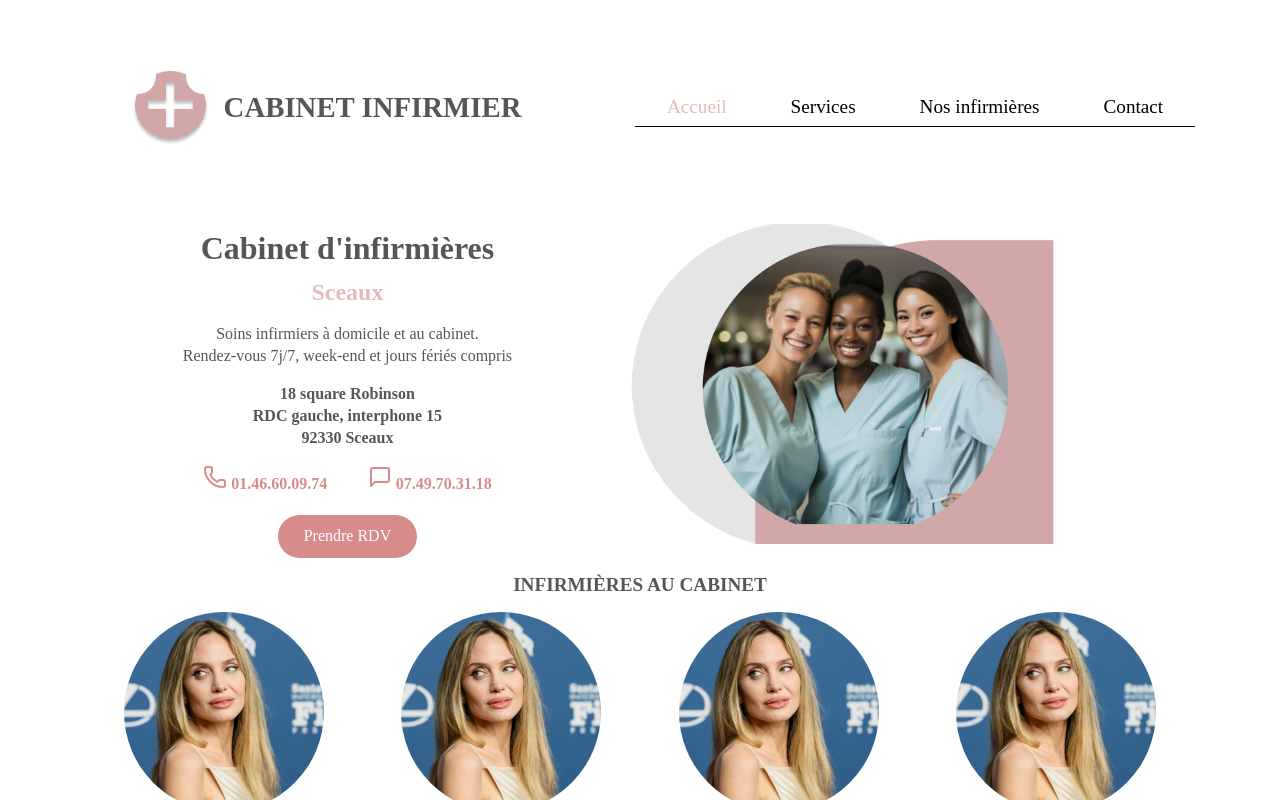
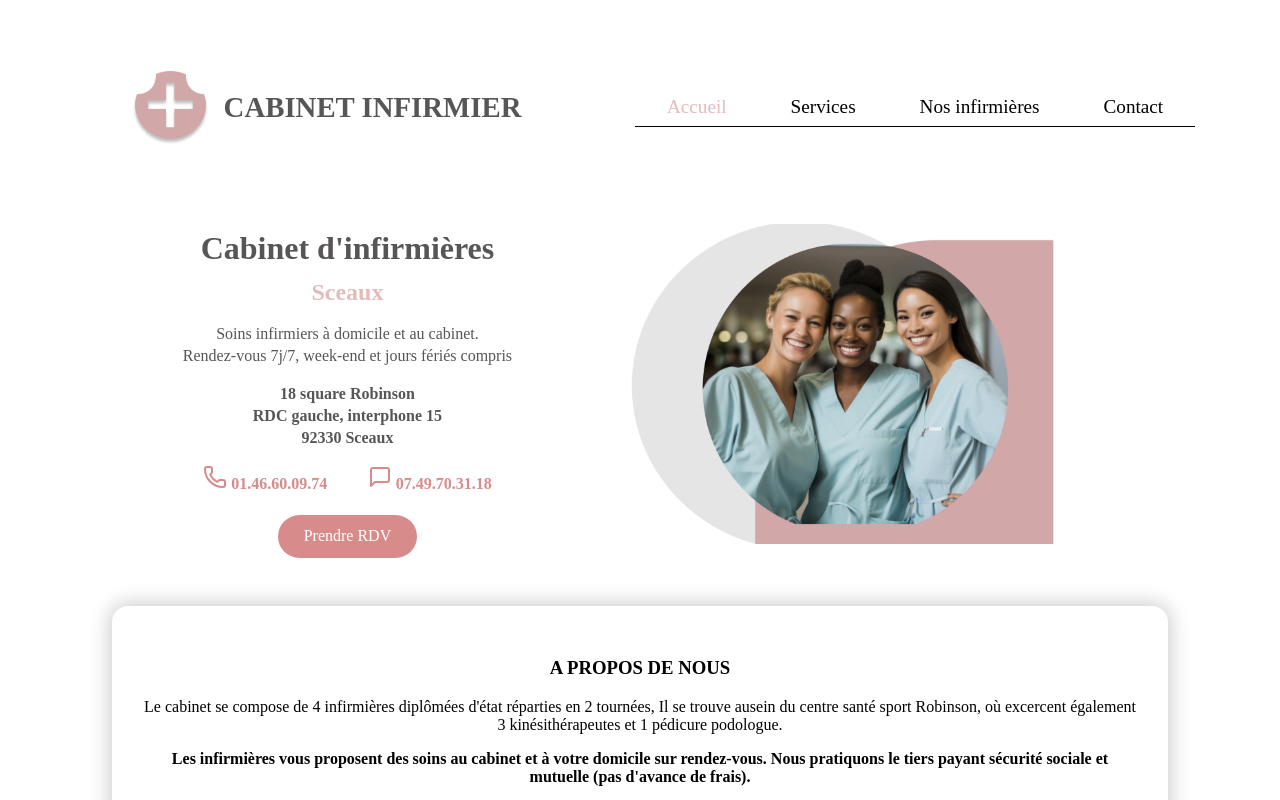
Before and after one commit to Cabinet-Infirmier/cabinet-infirmier-sceaux, a React (Vite) app: page / in a window 1280 px wide. Shown: the top 800 px of the page. Built offline with nearby package versions, Linux system fonts and the light colour scheme.

Commit message:
Add of Maininfo to Homepage

```diff
--- a/src/pages/Homepage.jsx
+++ b/src/pages/Homepage.jsx
@@ -1,5 +1,6 @@
 import styles from "./Homepage.module.css";
 import Hero from "../components/hero/Hero";
+import MainInfo from "../components/squareInfo/Squareinfo";
 import NurseTeam from "../components/nurse-team/NurseTeam";
 import iconCalendar from "../assets/icons/icon-calendary.png";
 import iconMoney from "../assets/icons/icon-money.png";
@@ -8,6 +9,7 @@ function Homepage() {
   return (
     <div>
       <Hero />
+      <MainInfo />
       <NurseTeam />
       <div className={styles.bannerInfo}>
         <div>
```
